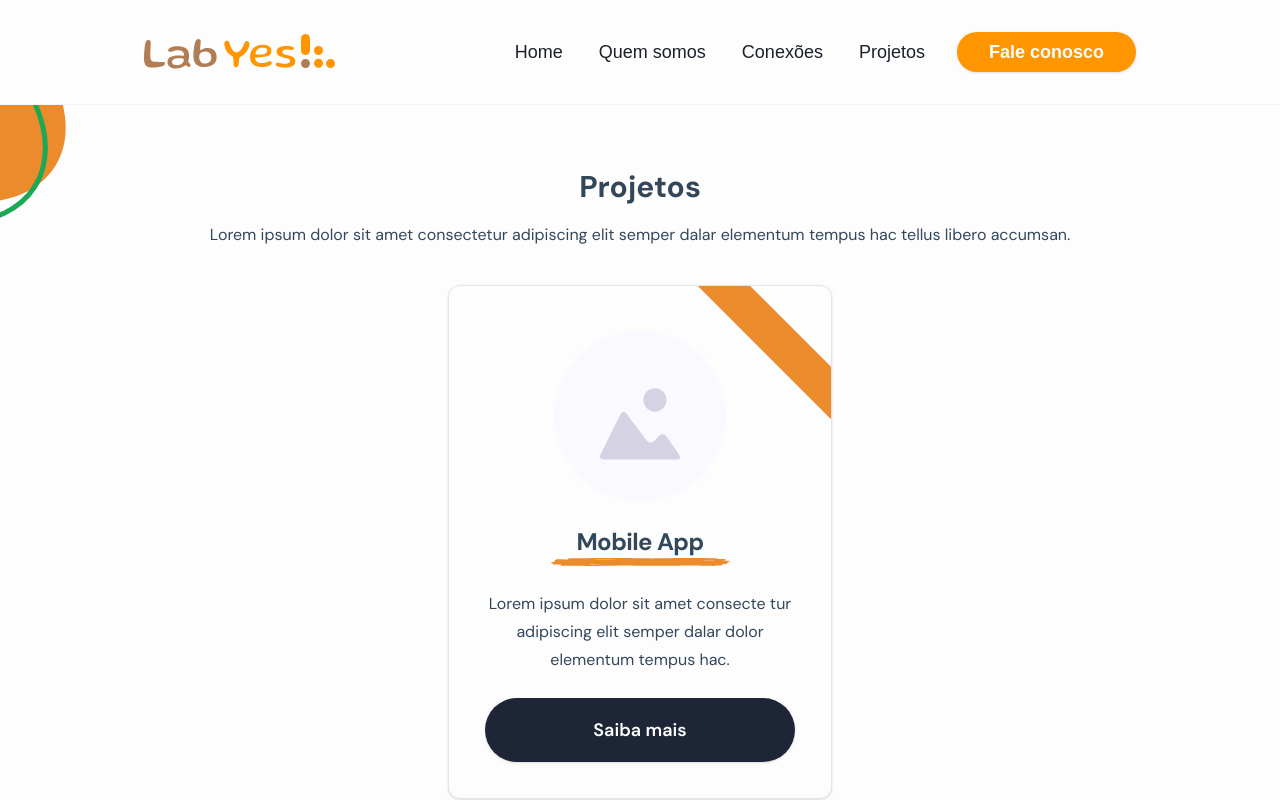
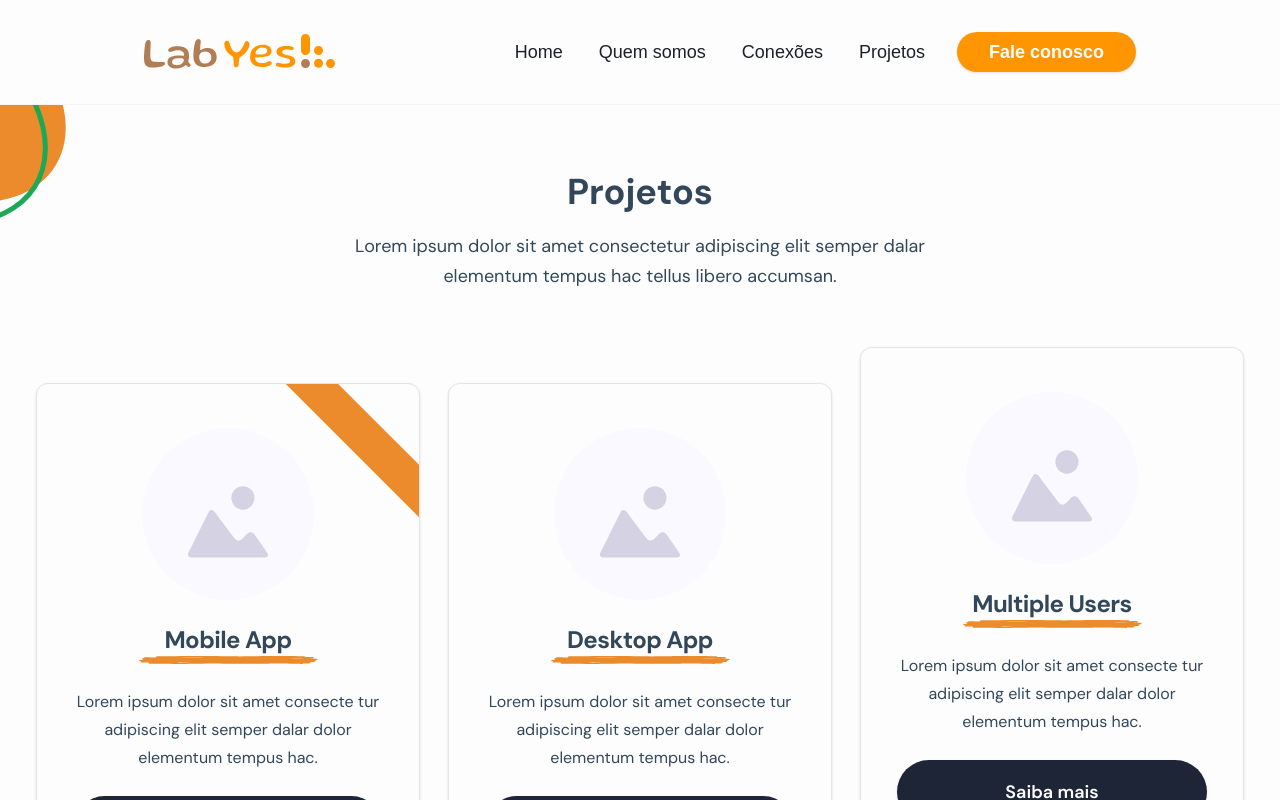
Before and after one commit to labyes24/LABYES-LP, a Next.js app: page /projetos in a window 1280 px wide. Shown: the top 800 px of the page. Built offline with nearby package versions, Linux system fonts and the light colour scheme.

Commit message:
style: adjusted project page   styles for desktop
Refs: 868c8kb3d

```diff
--- a/src/app/projetos/page.tsx
+++ b/src/app/projetos/page.tsx
@@ -18,13 +18,14 @@ export default function ProjectsPage() {
             }}
             className="flex min-h-[80vh] flex-col items-center pt-16 font-['DM_Sans'] text-ly-dark-azure-600"
         >
-            <h2 className="text-3xl font-bold">Projetos</h2>
+            <h2 className="text-3xl font-bold lg:text-4xl/[46px]">Projetos</h2>
 
-            <p className="mb-9 mt-4 px-4 text-center leading-7">
+            <p className="mb-9 mt-4 px-4 text-center leading-7 lg:mb-14 lg:max-w-[620px] lg:p-0 lg:text-lg/[30px]">
                 Lorem ipsum dolor sit amet consectetur adipiscing elit semper
                 dalar elementum tempus hac tellus libero accumsan.
             </p>
 
+            <div className="mb-24 flex flex-col items-center font-['DM_Sans'] text-ly-dark-azure-600 lg:mb-32 lg:flex-row lg:gap-7">
                 <ProjectCard
                     title="Mobile App"
                     description="Lorem ipsum dolor sit amet consecte tur adipiscing elit semper dalar dolor elementum tempus hac."
@@ -45,6 +46,7 @@ export default function ProjectsPage() {
                     finished={false}
                     link="/projetos"
                 />
+            </div>
         </section>
     )
 }
```
Lines whose indentation alone changed are shown as unchanged.
